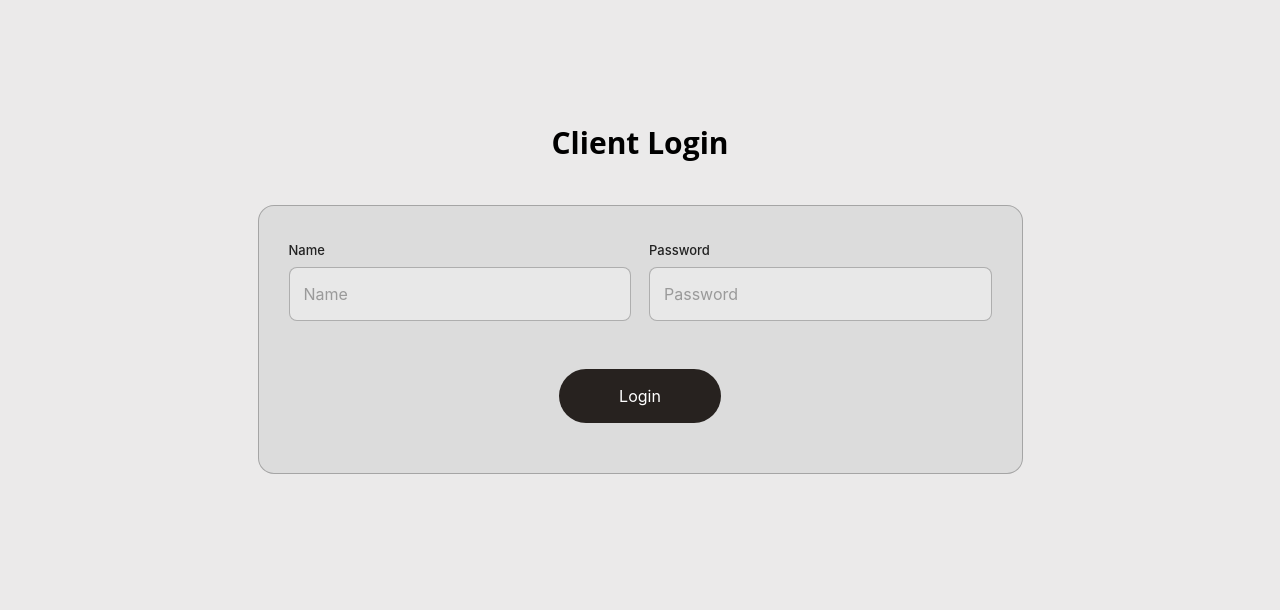
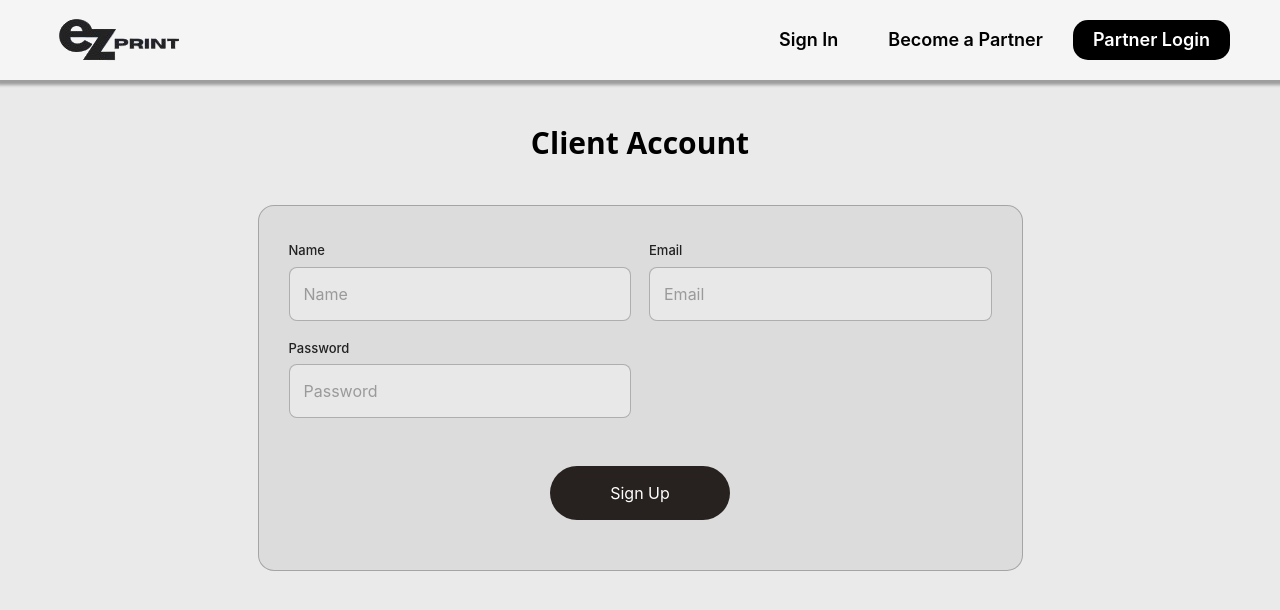
Before and after one commit to Ilethami/ez-print, a React (Vite) app: page /ez-print/client-signup in a window 1280 px wide. Shown: the top 610 px of the page. Built offline with nearby package versions, Linux system fonts and the light colour scheme.

Commit message:
Made Client Login and header visibility on certain pages

```diff
--- a/src/Login/ClientLogin.jsx
+++ b/src/Login/ClientLogin.jsx
@@ -1,35 +1,75 @@
-import { useState } from "react";
-import { Link, useNavigate } from "react-router-dom";
-import * as c from "../Functions/client.jsx";
-import ClientDash from "../Vendor/PartnerDash.jsx";
+import * as c from "../Functions/client";
+import { useNavigate } from "react-router-dom";
 
 export default function ClientLogin() {
-  const [loggedIn, setLoggedIn] = useState(false);
   const navigate = useNavigate();
 
   async function handleLogin() {
-    await c.login(); // your existing login logic
+    const password = document.getElementById("login-password").value;
+    if (password.length === 0) {
+      return alert("Password cannot be empty");
+    }
 
-    // if login succeeds (you don't return status yet, so we assume success)
-    setLoggedIn(true);
-    navigate("/client");
+    const name = document.getElementById("login-name").value;
+    if (name.trim() === "") {
+      return alert("Name cannot be empty");
+    }
+
+    await c.login();
+    navigate("/client-dash");
   }
 
   return (
     <>
-      <div className="login-container">
-        <h3>User Login</h3>
+      {/* Background */}
+      <div className="fixed inset-0 -z-[9999] bg-[#ebeaea]" />
 
-        <input id="login-name" placeholder="Name" type="text" />
-        <input
-          id="login-password"
-          type="password"
-          placeholder="Password"
-        />
+      {/* Form */}
+      <form className="flex flex-col items-center w-[90%] max-w-full mx-auto my-[80px] p-[40px] rounded-[20px] text-center">
+        <h1 className="text-[30px] font-bold mb-[20px] font-open-sans">
+          Client Login
+        </h1>
 
-        <button onClick={handleLogin}>Login</button>
-      </div>
+        {/* Grid */}
+        <div className="grid grid-cols-2 gap-[18px] mt-[20px] bg-[rgb(220,220,220)] px-[30px] pt-[35px] pb-[50px] border border-[rgb(0,0,0,0.25)] rounded-[1em] w-[765px] max-[480px]:grid-cols-1 max-[768px]:w-full">
+          {/* Name */}
+          <div className="flex flex-col gap-[6px]">
+            <p className="text-[13px] font-medium text-[#222] text-left">
+              Name
+            </p>
+            <input
+              id="login-name"
+              placeholder="Name"
+              type="text"
+              className="p-[14px] rounded-[0.5em] border border-[rgb(0,0,0,0.25)] bg-[#E8E8E8] text-black placeholder:text-[#9a9a9a]"
+            />
+          </div>
 
+          {/* Password */}
+          <div className="flex flex-col gap-[6px]">
+            <p className="text-[13px] font-medium text-[#222] text-left">
+              Password
+            </p>
+            <input
+              id="login-password"
+              placeholder="Password"
+              type="password"
+              className="p-[14px] rounded-[0.5em] border border-[rgb(0,0,0,0.25)] bg-[#E8E8E8] text-black placeholder:text-[#9a9a9a]"
+            />
+          </div>
+
+          {/* Login Button */}
+          <button
+            type="button"
+            onClick={handleLogin}
+            className="col-span-2 mt-[30px] px-[60px] py-[15px] rounded-[40px] bg-[#27221F] text-white text-[16px] cursor-pointer transition hover:scale-[1.05] hover:bg-[#35302E] max-[480px]:col-span-1 mx-auto w-fit"
+          >
+            Login
+          </button>
+        </div>
+      </form>
+
+      {/* Payment Section */}
       <div id="payment-section" style={{ display: "none" }}>
         <h3>Payment</h3>
 
--- a/src/Login/ClientSignup.jsx
+++ b/src/Login/ClientSignup.jsx
@@ -1,21 +1,26 @@
 import * as c from "../Functions/client";
 import { useNavigate } from "react-router-dom";
 
-export default function ClientLogin() {
+export default function ClientSignup() {
   const navigate = useNavigate();
 
-  async function handleLogin() {
-    const password = document.getElementById("login-password").value;
-    if (password.length === 0) {
+  function handleSignup() {
+    const password = document.getElementById("signup-password").value;
+    if (password.length == 0) {
       return alert("Password cannot be empty");
     }
 
-    const name = document.getElementById("login-name").value;
+    const name = document.getElementById("signup-name").value;
     if (name.trim() === "") {
       return alert("Name cannot be empty");
     }
 
-    await c.login();
+    const email = document.getElementById("signup-email").value;
+    if (!email.includes("@") || !email.includes(".com")) {
+      return alert("Invalid email");
+    }
+
+    c.signup();
     navigate("/client-dash");
   }
 
@@ -27,7 +32,7 @@ export default function ClientLogin() {
       {/* Form */}
       <form className="flex flex-col items-center w-[90%] max-w-full mx-auto my-[80px] p-[40px] rounded-[20px] text-center">
         <h1 className="text-[30px] font-bold mb-[20px] font-open-sans">
-          Client Login
+          Client Account
         </h1>
 
         {/* Grid */}
@@ -38,9 +43,22 @@ export default function ClientLogin() {
               Name
             </p>
             <input
-              id="login-name"
+              id="signup-name"
               placeholder="Name"
               type="text"
+              className="p-[14px] rounded-[0.5em] border border-[rgb(0,0,0,0.25)] bg-[#E8E8E8] text-black placeholder:text-[#9a9a9a]"
+            />
+          </div>
+
+          {/* Email */}
+          <div className="flex flex-col gap-[6px]">
+            <p className="text-[13px] font-medium text-[#222] text-left">
+              Email
+            </p>
+            <input
+              id="signup-email"
+              placeholder="Email"
+              type="email"
               className="p-[14px] rounded-[0.5em] border border-[rgb(0,0,0,0.25)] bg-[#E8E8E8] text-black placeholder:text-[#9a9a9a]"
             />
           </div>
@@ -51,34 +69,23 @@ export default function ClientLogin() {
               Password
             </p>
             <input
-              id="login-password"
+              id="signup-password"
               placeholder="Password"
               type="password"
               className="p-[14px] rounded-[0.5em] border border-[rgb(0,0,0,0.25)] bg-[#E8E8E8] text-black placeholder:text-[#9a9a9a]"
             />
           </div>
 
-          {/* Login Button */}
+          {/* Button */}
           <button
             type="button"
-            onClick={handleLogin}
-            className="col-span-2 mt-[30px] px-[60px] py-[15px] rounded-[40px] bg-[#27221F] text-white text-[16px] cursor-pointer transition hover:scale-[1.05] hover:bg-[#35302E] max-[480px]:col-span-1 mx-auto w-fit"
+            onClick={handleSignup}
+            className="col-span-2 mt-[30px] px-[60px] py-[15px] rounded-[40px] bg-[#27221F] text-white text-[16px] cursor-pointer transition hover:scale-[1.05] hover:bg-[#35302E] max-[480px]:col-span-1 mx-auto w-fit "
           >
-            Login
+            Sign Up
           </button>
         </div>
       </form>
-
-      {/* Payment Section */}
-      <div id="payment-section" style={{ display: "none" }}>
-        <h3>Payment</h3>
-
-        <img id="gcash-img" width="200" />
-        <input type="file" id="receipt-input" />
-        <button onClick={c.submitReceipt}>Submit Receipt</button>
-      </div>
-
-      <div id="orders-container"></div>
     </>
   );
 }
--- a/src/NavBar.jsx
+++ b/src/NavBar.jsx
@@ -1,37 +1,27 @@
-import { Link, useLocation, useNavigate } from "react-router-dom";
+import { Link, useLocation } from "react-router-dom";
 import ezIcon from "./assets/ezicon.png";
 import ezbg from "./assets/homebg.png";
 
 export default function NavBar() {
-  const navigate = useNavigate();
   const location = useLocation();
-
-  const navbar =
-    location.pathname === "/" ||
-    location.pathname === "/vendor-signup";
+  const path = location.pathname;
 
   const hideImgRoutes = [
     "/client-login",
     "/partner-dash",
     "/client-dash",
-
     "/vendor-signup",
     "/client-signup",
     "/vendor-login",
-    "/test",
   ];
 
-  const img = hideImgRoutes.some((route) =>
-    location.pathname.startsWith(route),
+  const hideImg = hideImgRoutes.some((route) =>
+    path.startsWith(route),
   );
 
   return (
     <>
-      <div
-        className={`absolute top-0 w-full overflow-hidden bg-[#F6f5f5] px-[50px] py-[15px] shadow-[0px_0px_3px_5px_rgba(5,5,5,0.329)] flex flex-row justify-between items-center h-20 ${
-          navbar ? "flex" : "hidden"
-        }`}
-      >
+      <div className="absolute top-0 w-full overflow-hidden bg-[#F6f5f5] px-[50px] py-[15px] shadow-[0px_0px_3px_5px_rgba(5,5,5,0.329)] flex flex-row justify-between items-center h-20">
         <Link to="/">
           <img
             src={ezIcon}
@@ -41,33 +31,32 @@ export default function NavBar() {
         </Link>
 
         <nav className="flex flex-row gap-[10px] items-center">
+          {/* CLIENT LOGIN */}
+          {path !== "/client-login" && (
             <button className="rounded-[15px] h-fit w-fit py-1.5 px-5 transition cursor-pointer hover:bg-[rgb(0,0,0,0.05)]">
               <Link
                 to="/client-login"
                 className="no-underline text-inherit font-inter font-semibold text-lg"
               >
-              Client Login
+                Sign In
               </Link>
             </button>
+          )}
 
-          <button className="rounded-[15px] bg-black h-fit w-fit py-1.5 px-5  text-white transition cursor-pointer hover:opacity-80">
-            <Link
-              to="/vendor-login"
-              className="no-underline text-inherit font-inter font-semibold text-lg"
-            >
-              Login
-            </Link>
-          </button>
-
+          {/* CLIENT SIGNUP */}
+          {path !== "/client-signup" && (
             <button className="rounded-[15px] h-fit w-fit py-1.5 px-5 transition cursor-pointer hover:bg-[rgb(0,0,0,0.05)]">
               <Link
                 to="/client-signup"
                 className="no-underline text-inherit font-inter font-semibold text-lg"
               >
-              Client Signup
+                Create Account
               </Link>
             </button>
+          )}
 
+          {/* VENDOR SIGNUP */}
+          {path !== "/vendor-signup" && (
             <button className="rounded-[15px] h-fit w-fit py-1.5 px-5 transition cursor-pointer hover:bg-[rgb(0,0,0,0.05)]">
               <Link
                 to="/vendor-signup"
@@ -76,11 +65,24 @@ export default function NavBar() {
                 Become a Partner
               </Link>
             </button>
+          )}
+          {/* VENDOR LOGIN */}
+          {path !== "/vendor-login" && (
+            <button className="rounded-[15px] bg-black h-fit w-fit py-1.5 px-5 text-white transition cursor-pointer hover:opacity-80">
+              <Link
+                to="/vendor-login"
+                className="no-underline text-inherit font-inter font-semibold text-lg"
+              >
+                Partner Login
+              </Link>
+            </button>
+          )}
         </nav>
       </div>
 
+      {/* BACKGROUND IMAGE */}
       <div
-        className={`absolute -z-50 w-full ${img ? "hidden" : "block"}`}
+        className={`absolute -z-50 w-full ${hideImg ? "hidden" : "block"}`}
       >
         <img
           src={ezbg}
@@ -88,7 +90,6 @@ export default function NavBar() {
           className="w-full h-auto"
         />
 
-        {/* overlay */}
         <div className="absolute inset-0 bg-gray-500 opacity-30 pointer-events-none" />
       </div>
     </>
```
Lines whose indentation alone changed are shown as unchanged.
